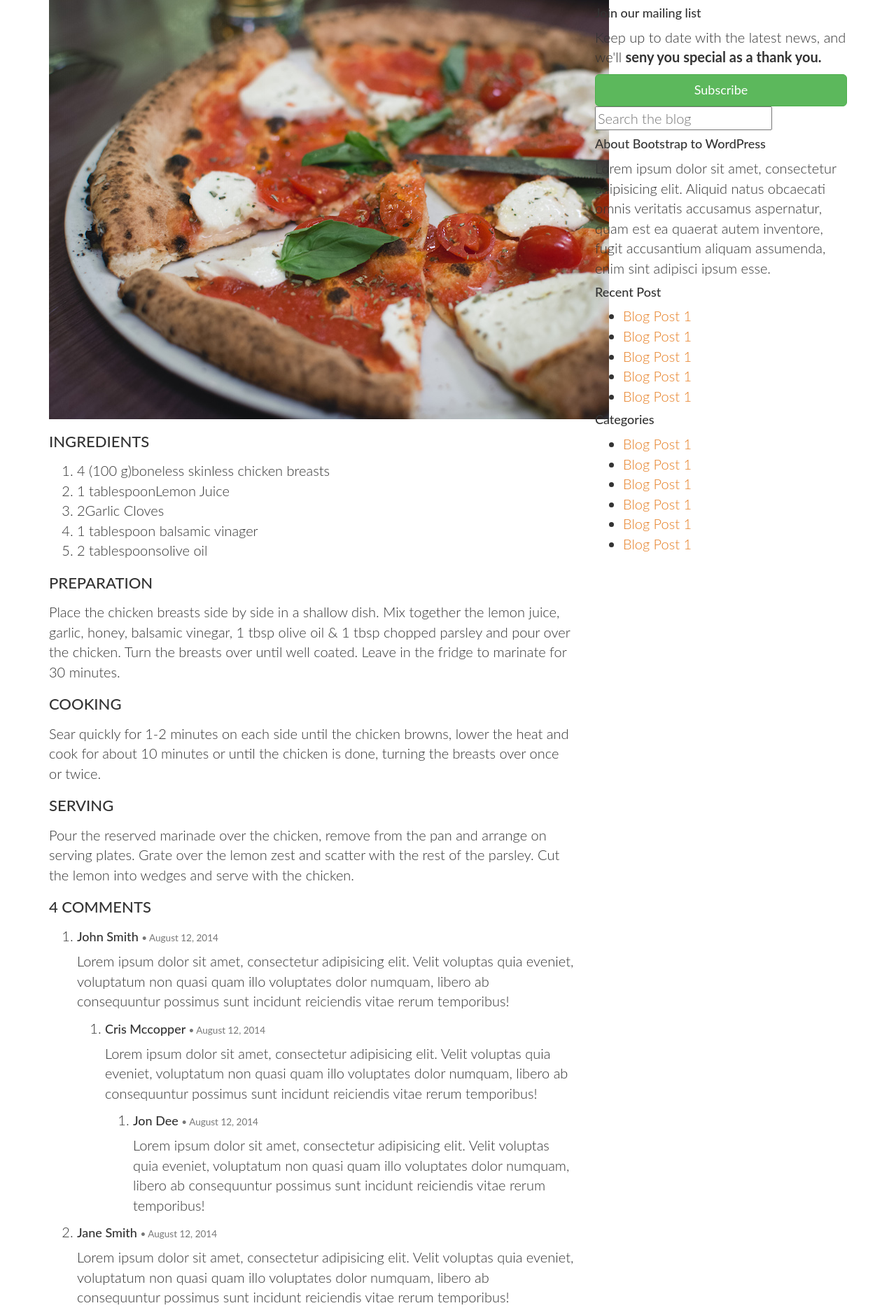
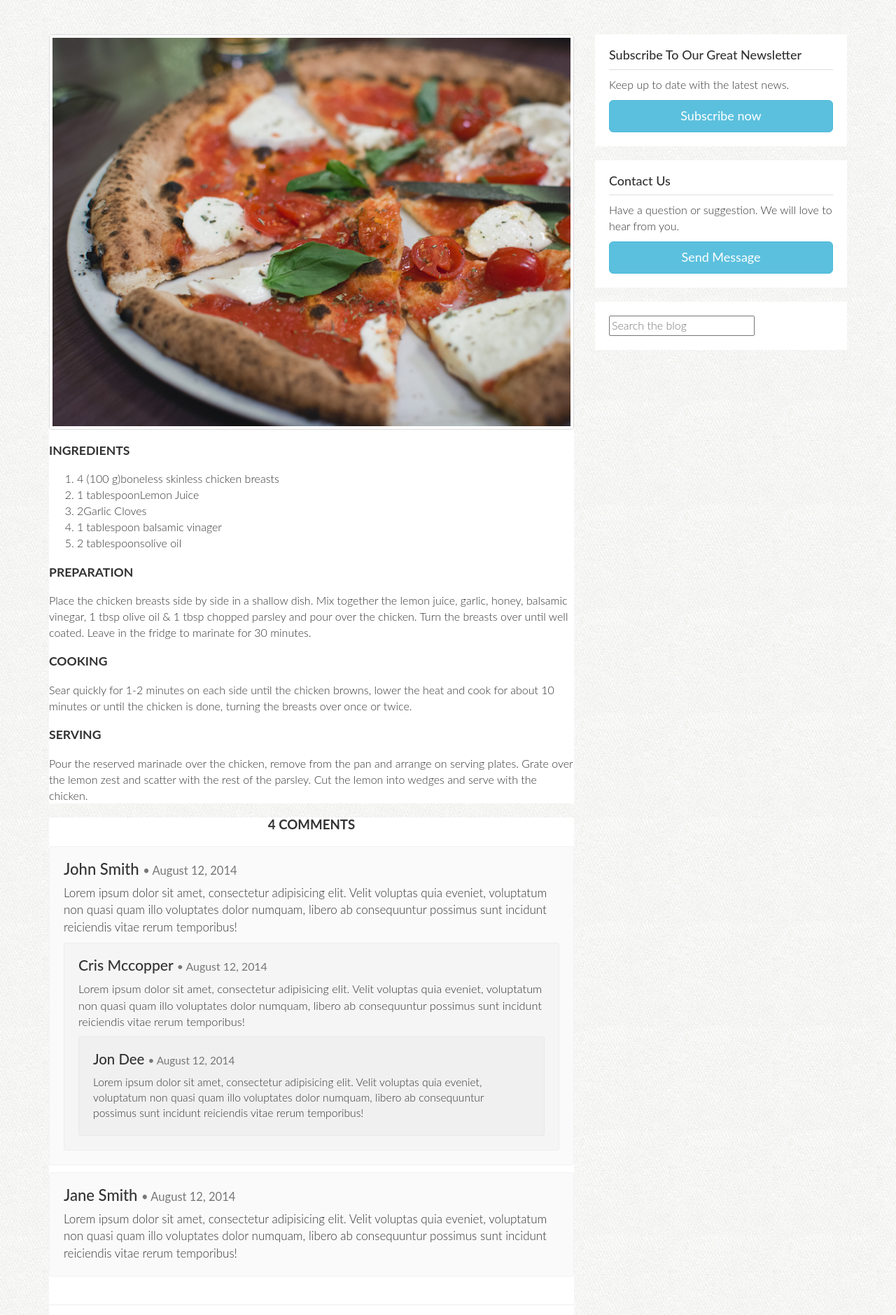
Before and after one commit to bradleyk4536/Omnifood-_OOP_PHP, a PHP site: page /item_detail.php in a window 1280 px wide. Shown: the part 51-1930 px from the top of the page at 70% size. Run offline with PHP 8.4, Linux system fonts and the light colour scheme; some libraries are stand-ins or nearby versions.

Commit message:
Completed css styling of application pages

```diff
--- a/assets/css/styles.css
+++ b/assets/css/styles.css
@@ -136,6 +136,7 @@ div.hero-text h1, div.hero-text h2 { color: #fff; }
 /*GET FOOD FAST SECTION*/
 
 #get_food_fast { margin-bottom: 30px; }
+#get_food_fast div h3 + p { font-size: 85%; }
 .menu_button { margin-top: 20px; }
 a.btn-color { color: #fff; }
 
@@ -281,9 +282,67 @@ footer { background-color: #333; font-size: 80%; }
 
 /*ITEM DETAIL PAGE */
 
-.leave-comment p {
-	margin: 40px 0 0 ;
+#item_detail {background: url(../images/tile.jpg) top right repeat; background-color: #fff; }
+#item_detail h3 { font-weight: bold; margin: 20px 0}
+
+.dish_image .thumbnail {
+	width: 100%;
+	margin-top: 50px;
+}
+article { background-color: #fff; font-size: 80%;}
+#comments h3 { text-align: center; }
+#comments h4 { font-size: 1.3em; }
+#comments ol {
+	list-style: none;
+	padding: 0;
+	margin: 0;
+}
+
+#comments { background-color: #fff; font-size: 85% }
+
+#comments ol li {
+	background: rgba(0, 0, 0, 0.02);
+	padding: 10px 20px;
+	margin: 10px 0;
+	border-radius: 4px;
+	border: 1px solid rgba(0, 0, 0, 0.03);
+}
+
+#comments ol li ol.children {
+	list-style: none;
+	padding: 0px;
+	font-size: 0.96em;
+}
+#comments .leave-comment {
+	margin: 40px 0 ;
 	padding: 20px 0 0;
 	border-top: 1px solid #eee;
+}
 
+aside .widget:first-child { margin-top: 50px; }
+
+aside .widget {
+	margin-bottom: 20px;
+	font-size: 80%;
+	background-color: #fff;
+	padding: 20px;
 }
+
+aside .widget h4 {
+	margin: 0 0 10px;
+	padding: 0 0 10px;
+	border-bottom: 1px solid #ddd;
+}
+
+aside .widget ul {
+	list-style: none;
+	margin: 0;
+	padding: 0;
+}
+
+aside .widget ul li { margin: 0 0 5px; }
+
+aside .widget ul li:hover {
+	position: relative;
+	left: 5px;
+}
--- a/includes/newsletter_modal.php
+++ b/includes/newsletter_modal_content.php
@@ -1,17 +1,5 @@
-<!--DISPLAYED ON LANDING PAGE-->
-<section id="newsletter">
-	<div class="container">
-		<div class="row text-center">
-			<div class="col-sm-6">
-				<p class="lead"><strong>Subscribe to our great newsletter</strong></p>
-			</div>
-			<div class="col-sm-4">
-				<button class="btn btn-primary btn-lg" data-toggle="modal" data-target="#newsletter_modal">Subscribe now</button>
-			</div>
-		</div>
-	</div>
 <!--	MODAL FORM NOT DISPLAYED UNTIL BUTTON IS SELECTED-->
-	<div class="modal fade" id="newsletter_modal">
+<div class="modal fade" id="newsletter_modal">
 	<div class="modal-dialog">
 		<div class="modal-content">
 			<div class="modal-header">
@@ -47,4 +35,3 @@
 		</div>
 	</div>
 </div>
-</section>
--- a/index.php
+++ b/index.php
@@ -4,7 +4,7 @@
 <!--	HERO SECTION-->
 <?php include "includes/hero.php"; ?>
 <!--  NEWSLETTER MODAL SECTION-->
-<?php include "includes/newsletter_modal.php"; ?>
+<?php include "includes/newsletter.php"; ?>
 <!--	GET FOOD FAST SECTION-->
 <?php include "includes/get_food_fast.php"; ?>
 <!--	HOW IT WORKS SECTION-->
--- a/item_detail.php
+++ b/item_detail.php
@@ -5,7 +5,9 @@
 			<div class="col-sm-8">
 				<article>
 					<div class="dish_image">
-						<img src="assets/images/2.jpg" alt="">
+						<div class="thumbnail">
+							<img src="assets/images/2.jpg" alt="">
+						</div>
 					</div>
 					<div class="ingredients">
 						<h3>Ingredients</h3>
@@ -94,20 +96,23 @@
 			<!--				SIDE BAR-->
 					<aside class="col-sm-4">
 						<div class="widget">
-							<h4>Join our mailing list</h4>
-							<p>Keep up to date with the latest news, and we'll <strong>seny you special as a thank you.</strong></p>
-							<button class="btn btn-success btn-lg btn-block" data-toggle="modal" data-target="#myModal">Subscribe</button>
+							<h4>Subscribe To Our Great Newsletter</h4>
+							<p>Keep up to date with the latest news.</p>
+							<button class="btn btn-info btn-lg btn-block" data-toggle="modal" data-target="#newsletter_modal">Subscribe now</button>
+						</div>
+						<div class="widget">
+							<h4>Contact Us</h4>
+							<p>Have a question or suggestion. We will love to hear from you.</p>
+							<button class="btn btn-info btn-lg btn-block" data-toggle="modal" data-target="#contact_modal">Send Message</button>
 						</div>
 						<div class="widget">
 							<form action="" role="form" class="search-form">
 								<label for="sidebar-search" class="sr-only">Search Blog</label>
 								<input type="text" id="sidebar-search" placeholder="Search the blog">
+
 							</form>
 						</div>
-						<div class="widget">
-							<h4>About Bootstrap to WordPress</h4>
-							<p>Lorem ipsum dolor sit amet, consectetur adipisicing elit. Aliquid natus obcaecati omnis veritatis accusamus aspernatur, quam est ea quaerat autem inventore, fugit accusantium aliquam assumenda, enim sint adipisci ipsum esse.</p>
-						</div>
+<!--
 						<div class="widget">
 							<h4>Recent Post</h4>
 							<ul>
@@ -129,8 +134,10 @@
 								<li><a href="">Blog Post 1</a></li>
 							</ul>
 						</div>
+-->
 					</aside>
 		</div>
 	</div>
 </section>
+<?php include "includes/newsletter_modal_content.php"; ?>
 <?php include "includes/footer.php"; ?>
```
Also changed, not shown: includes/newsletter.php (added, +14 -0 lines).
